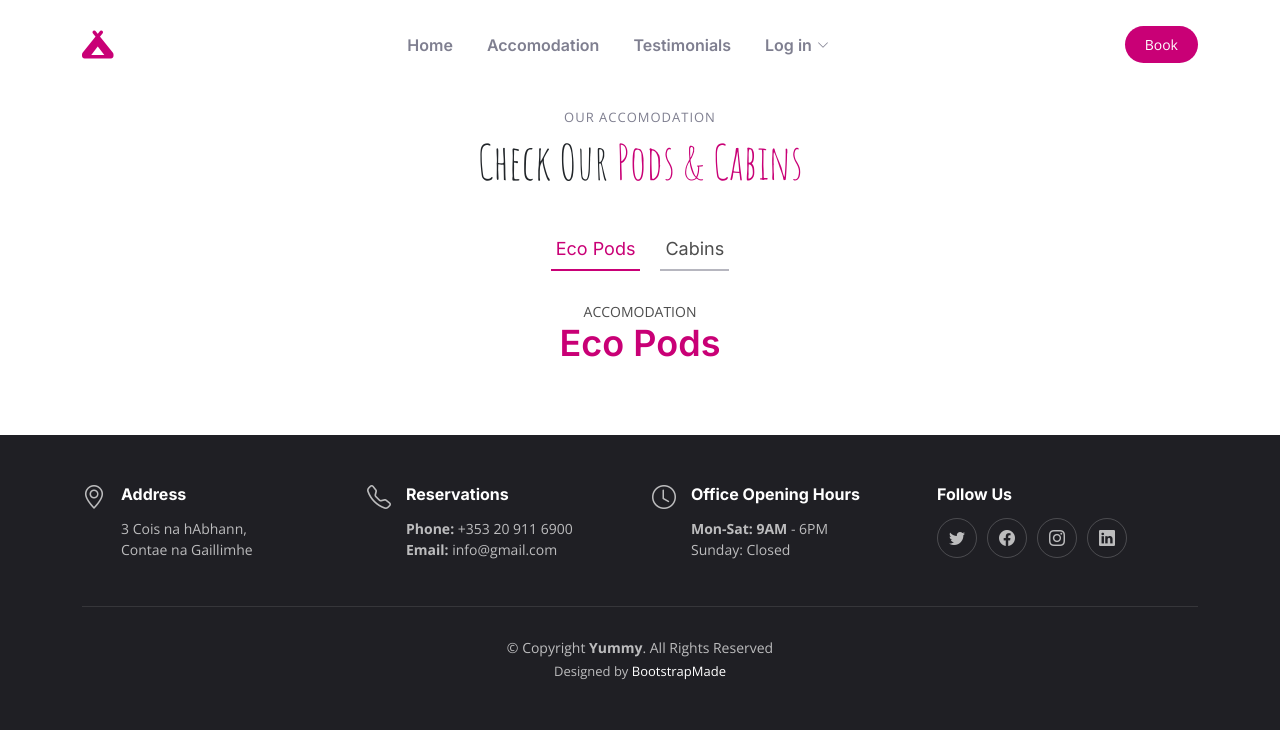
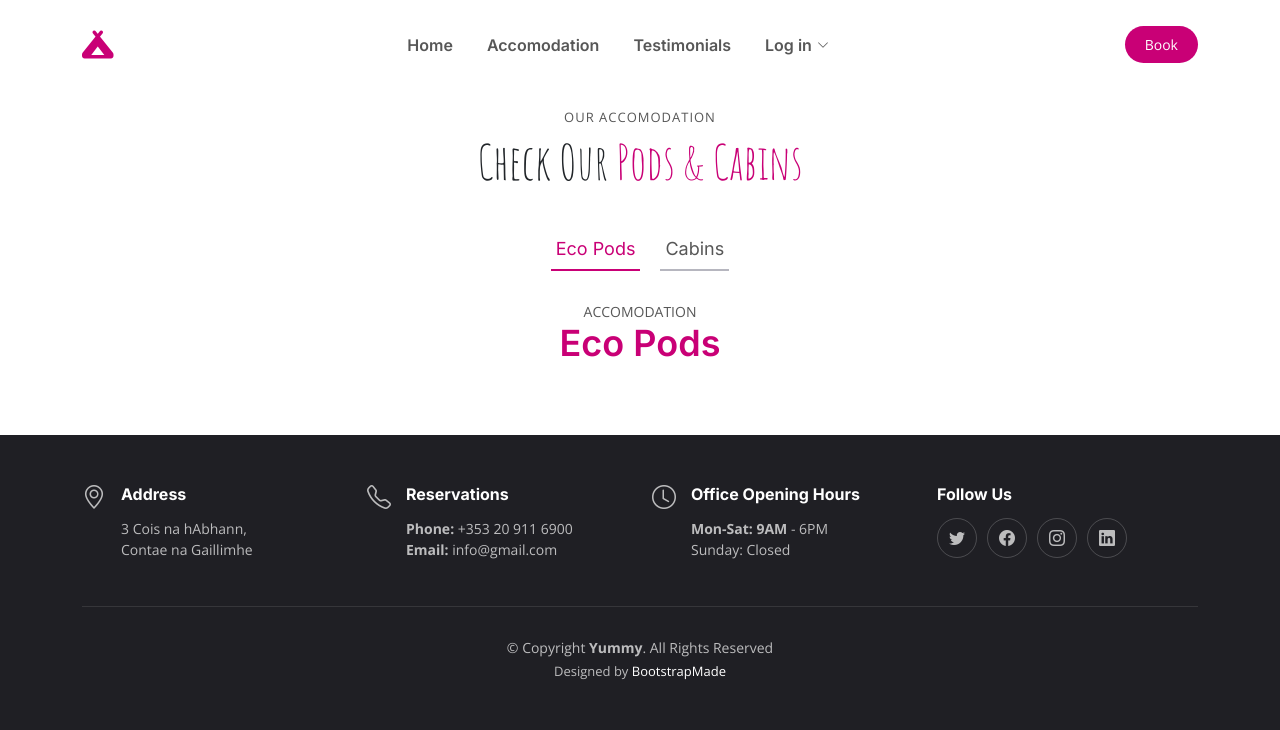
Before and after one commit to ornao/pp4, a Django app: page /accomodation/ in a window 1280 px wide. Shown: the top 730 px of the page. Run offline with Django 3.2, Linux system fonts and the light colour scheme; data that the repository does not hold is empty; some libraries are stand-ins or nearby versions.

Commit message:
change nav colors and heading colors for contrast score

```diff
--- a/static/css/style.css
+++ b/static/css/style.css
@@ -21,7 +21,7 @@
 :root {
   --color-default: #212529;
   --color-primary: #c90076;
-  --color-secondary: #4d4d4d;
+  --color-secondary: #575757;
 }
 
 /* Smooth scroll behavior */
@@ -86,7 +86,7 @@ section {
   font-weight: 400;
   margin: 0;
   padding: 0;
-  color: #7f7f90;
+  color: var(--color-secondary);
   text-transform: uppercase;
   font-family: var(--font-default);
 }
@@ -390,7 +390,7 @@ section {
     font-family: var(--font-secondary);
     font-size: 16px;
     font-weight: 600;
-    color: #7f7f90;
+    color: var(--color-secondary);
     white-space: nowrap;
     transition: 0.3s;
     position: relative;
@@ -542,7 +542,7 @@ section {
     border-bottom: 2px solid rgba(255, 255, 255, 0.8);
     font-size: 16px;
     font-weight: 600;
-    color: #7f7f90;
+    color: var(--color-secondary);
     white-space: nowrap;
     transition: 0.3s;
   }
```
